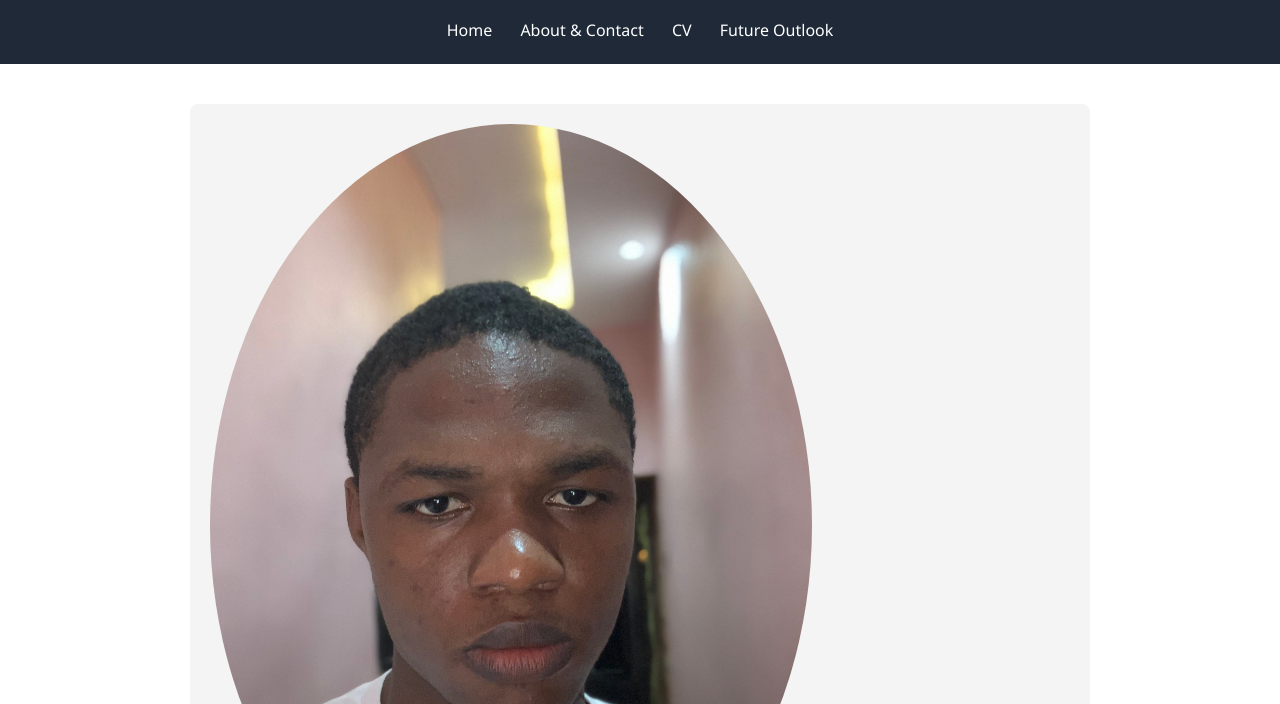
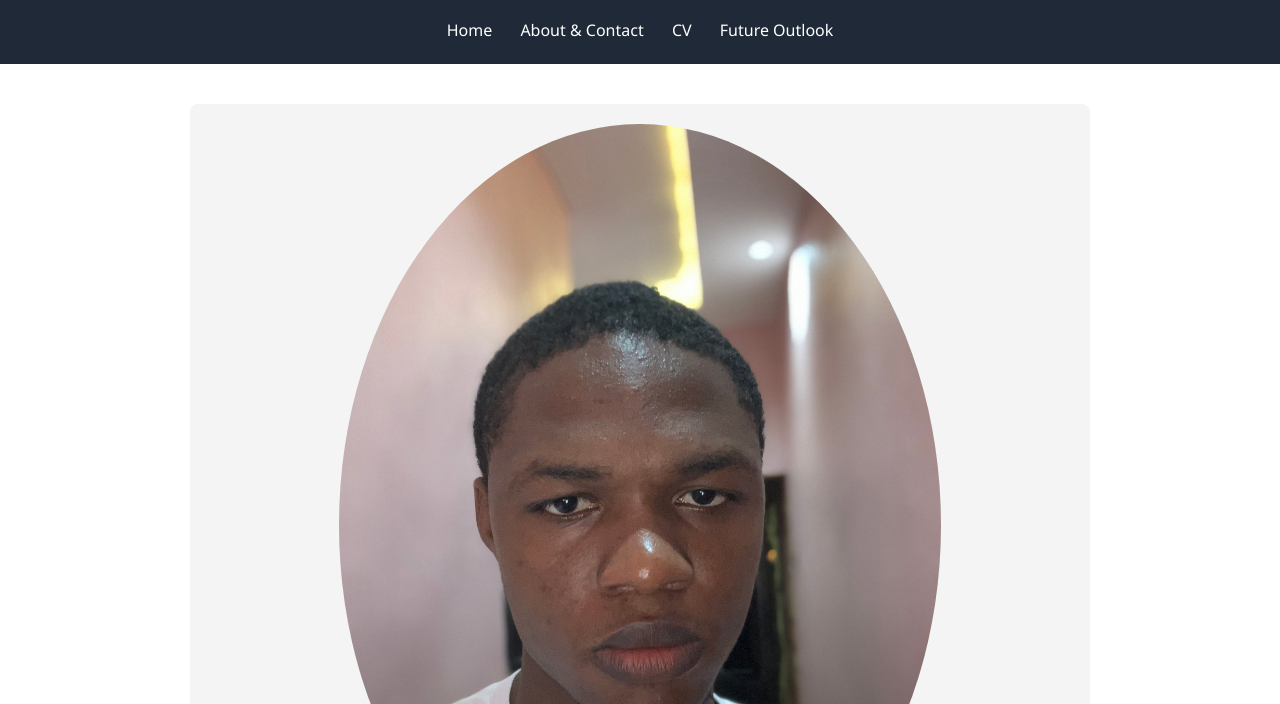
Before and after one commit to PaulVictor09/Paul-victor-website-, a plain HTML site: page cv.html in a window 1280 px wide. Shown: the part 96-800 px from the top of the page. Drawn offline with Linux system fonts and the light colour scheme.

Commit message:
Update cv.html

```diff
--- a/cv.html
+++ b/cv.html
@@ -24,7 +24,7 @@
 
 <div class="container">
 <div class="card">
-	<div>
+	<div class="cen">
 		<img src="IMG_1538.jpeg" alt="My Profile Picture" class="profile-img">
 	</div>
 	<div class="top">
```
